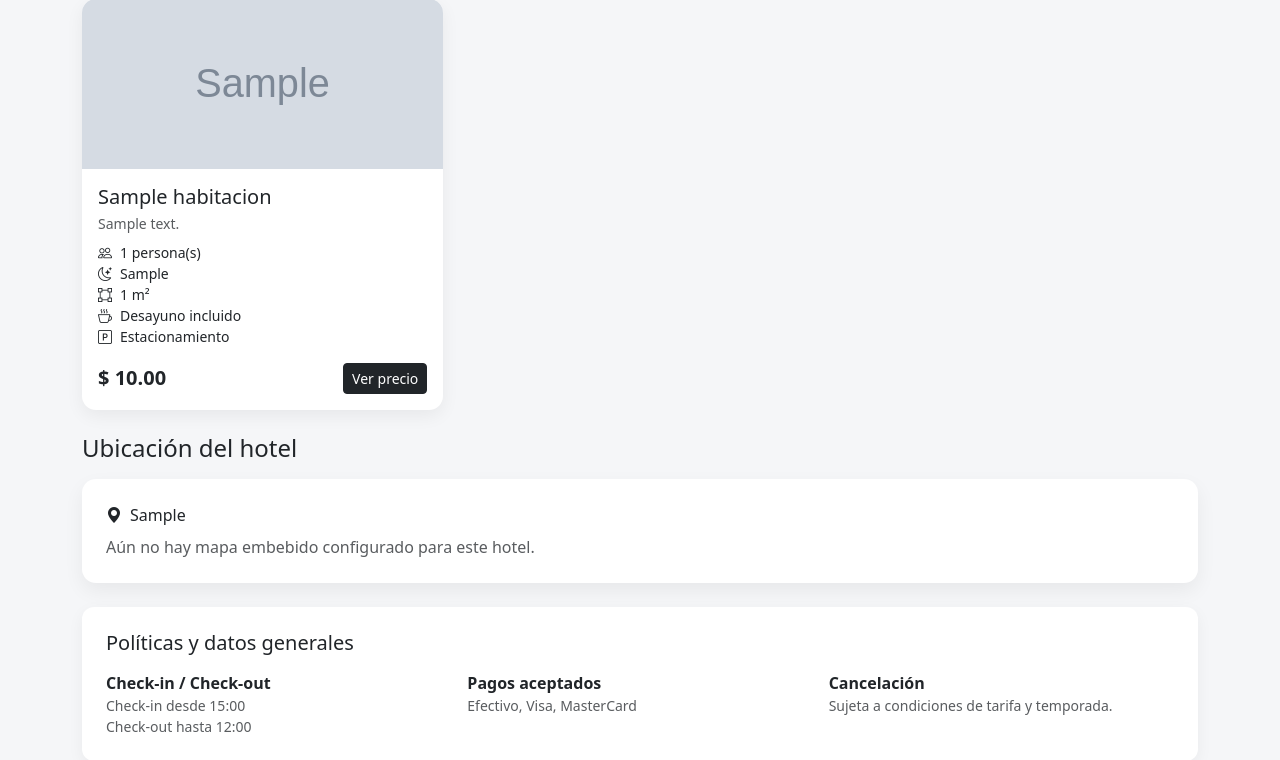
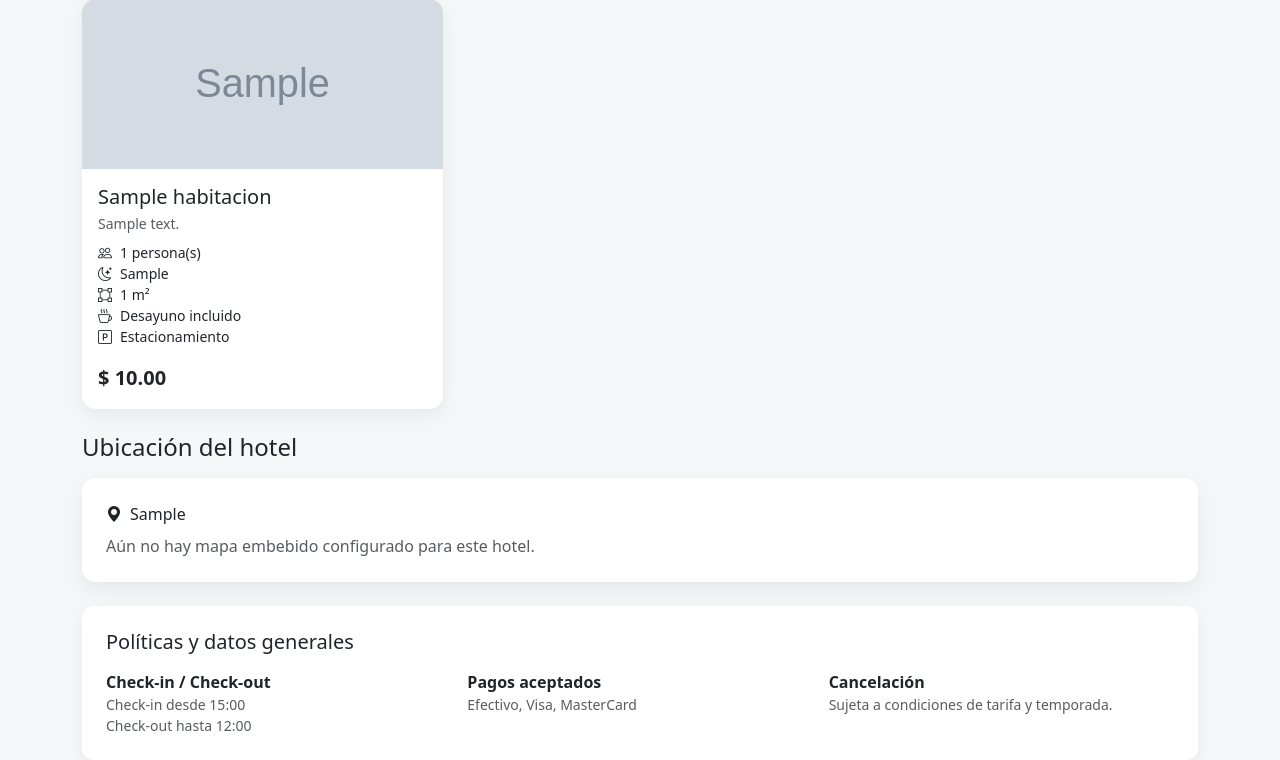
Before and after one commit to 444Pipe/tprhoteles, a Django app: page /hotel/1/ in a window 1280 px wide. Shown: the part 1227-1987 px from the top of the page. Run offline with Django 5.2, Linux system fonts and the light colour scheme; tables that the repository leaves empty hold one stand-in row (values such as "Sample post"); grey boxes marked "Sample" are stand-in pictures.

Commit message:
Remove 'Ver precio' button from room cards

```diff
--- a/templates/hotel_detail.html
+++ b/templates/hotel_detail.html
@@ -258,9 +258,8 @@
                                 {% if habitacion.incluye_desayuno %}<li><i class="bi bi-cup-hot me-2"></i>Desayuno incluido</li>{% endif %}
                                 {% if habitacion.estacionamiento %}<li><i class="bi bi-p-square me-2"></i>Estacionamiento</li>{% endif %}
                             </ul>
-                            <div class="mt-auto d-flex align-items-center justify-content-between">
+                            <div class="mt-auto">
                                 <span class="price">$ {{ habitacion.precio }}</span>
-                                <a href="{% url 'reservar' hotel.id %}" class="btn btn-dark btn-sm">Ver precio</a>
                             </div>
                         </div>
                     </div>
```
